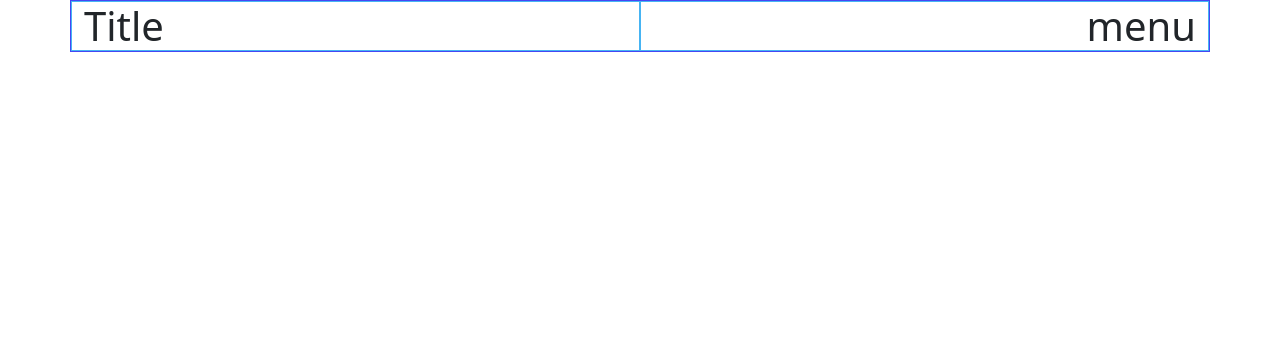
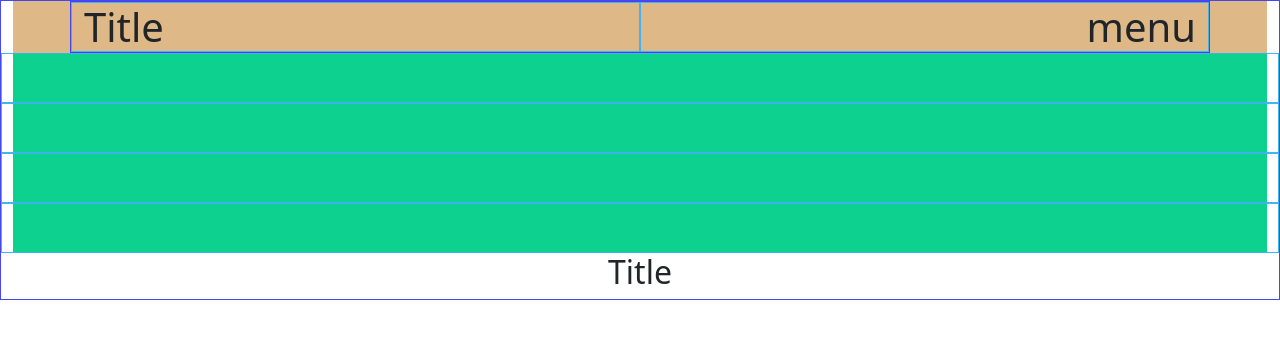
Before and after one commit to SangesAntonio/html-css-bootstrap-freelancer, a plain HTML site: page index.html in a window 1280 px wide. Drawn offline with nearby package versions, Linux system fonts and the light colour scheme.

Commit message:
added jumbotron layout

```diff
--- a/css/style.css
+++ b/css/style.css
@@ -1,14 +1,18 @@
 
 
-.container-lg,
-.container-md,
-.container-sm{
+[class^=container]{
     border: 1px solid rgba(63, 63, 243, 0.959);
 }
 
+header{
+    background-color: burlywood;
+}
+
+.jumbotron{
+    background-color: rgb(12, 209, 143);
+}
 
 [class^=col]{
     height: 50px;
     border: 1px solid rgba(63, 177, 243, 0.959);
-
 }
--- a/index.html
+++ b/index.html
@@ -9,20 +9,50 @@
     <title>Document</title>
 </head>
 <body>
-    <div class="container-sm container-md container-lg ">
+    <div class="container-fluid">
+
+        <!--header-->
         <header>
+            <div class="container-sm">
+
                 <div class="row">
                     <div class="col-6">
                         <h1>Title</h1>
                     </div>
+
                     <div class="col-6 text-end">
                         <h1>menu</h1>
                     </div>
                 </div>
+            </div>
         </header>
 
+        <!---Jumbotron-->
+        <div class="jumbotron">
+            <div class="row">
+                <div class="col-12"></div>
+                <div class="col-12"></div>
+                <div class="col-12"></div>
+                <div class="col-12"></div>
+            </div>
+        </div>
+        <!--MAIN PAGE-->
+        <div class="main">
+            <section class="portfolio text-center">
+                <h2>Title</h2>
+            </section>
 
+            <section class="about">
 
+            </section>
+
+            <section class="contact">
+
+            </section>
+        </div>
+
+        <!--Footer-->
+        <footer></footer>
     </div>
 </body>
 </html>
```
Lines whose indentation alone changed are shown as unchanged.
